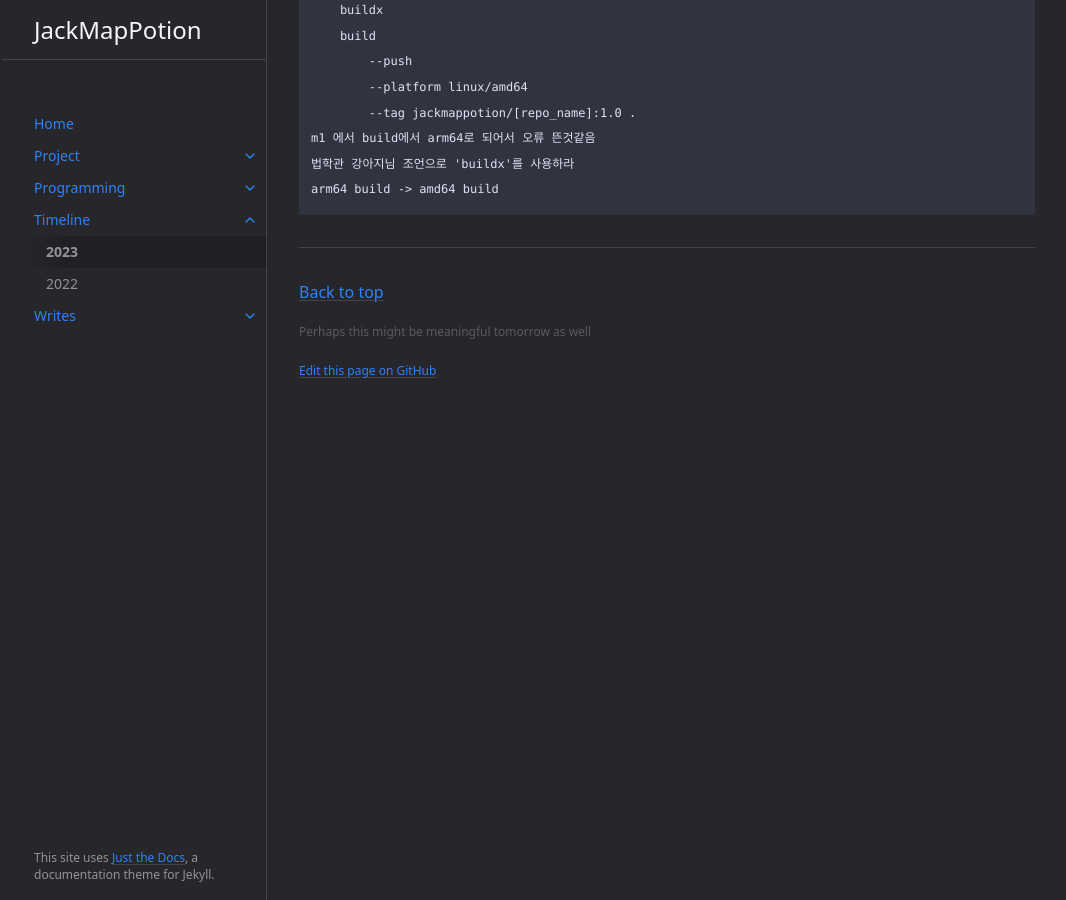
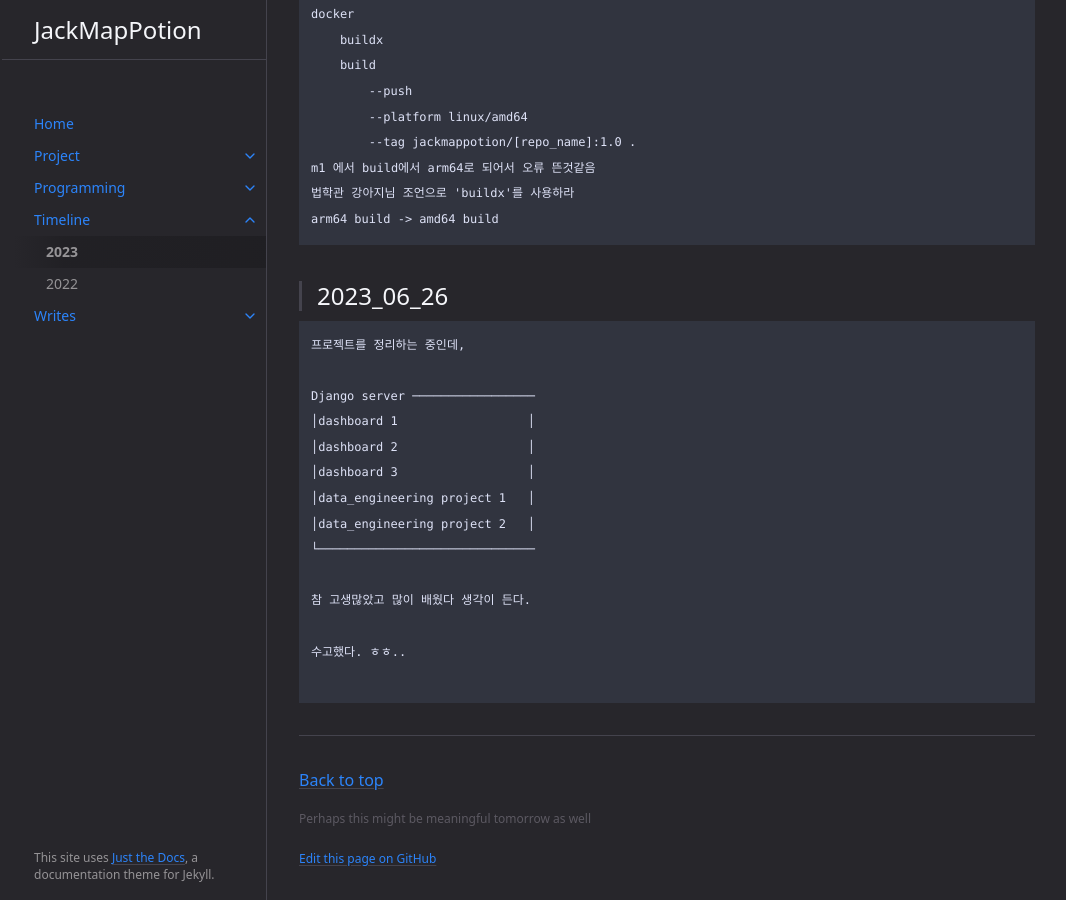
Before and after one commit to jackmappotion/jackmappotion.github.io, a Jekyll site: the page built from docs/timeline/2023.md, in a window 1280 px wide and 900 px high, scrolled down 4360 px. Shown: the whole window, without its empty margins (105-1171 px from the left). Built offline with Jekyll 4.4.1, drawn with Linux system fonts in a browser that asks for light colours.

Commit message:
:heavy_plus_sign: Add timeline 2023-06-26

````diff
--- a/docs/timeline/2023.md
+++ b/docs/timeline/2023.md
@@ -182,3 +182,22 @@ m1 에서 build에서 arm64로 되어서 오류 뜬것같음
 법학관 강아지님 조언으로 'buildx'를 사용하라
 arm64 build -> amd64 build
 ```
+
+> ## 2023_06_26
+
+```
+프로젝트를 정리하는 중인데,
+
+Django server ─────────────────
+│dashboard 1                  │
+│dashboard 2                  │
+│dashboard 3                  │
+│data_engineering project 1   │
+│data_engineering project 2   │
+└──────────────────────────────
+
+참 고생많았고 많이 배웠다 생각이 든다.
+
+수고했다. ㅎㅎ..
+
+```
````
Also changed, not shown: docs/timeline/timeline.md (+16 -8 lines).
